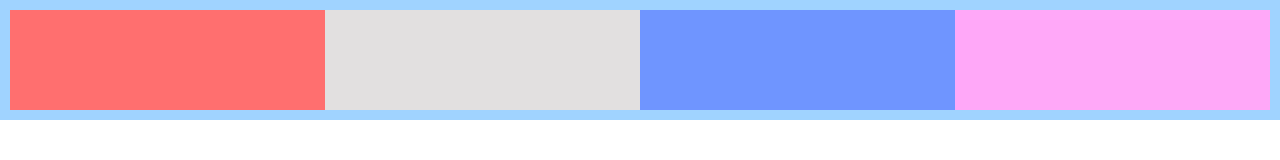
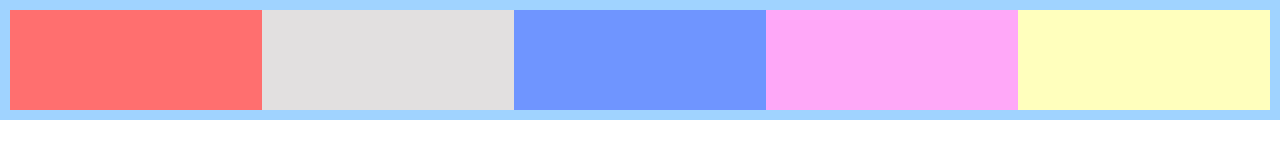
Before and after one commit to autocode-lover/simple-card-design, a plain HTML site: page index.html in a window 1280 px wide. Drawn offline with Linux system fonts and the light colour scheme.

Commit message:
add yellow box

```diff
--- a/index.html
+++ b/index.html
@@ -13,6 +13,7 @@
         <div class="white-box"></div>
         <div class="blue-box"></div>
         <div class="pink-box"></div>
+        <div class="yellow-box"></div>
     </div>
 
 </body>
--- a/styles.css
+++ b/styles.css
@@ -32,3 +32,9 @@ html, body {
     height: 100px;
     background-color: rgb(255, 168, 248);
 }
+
+.yellow-box{
+    width: 50vw;
+    height: 100px;
+    background-color: rgb(255, 255, 189);
+}
```
